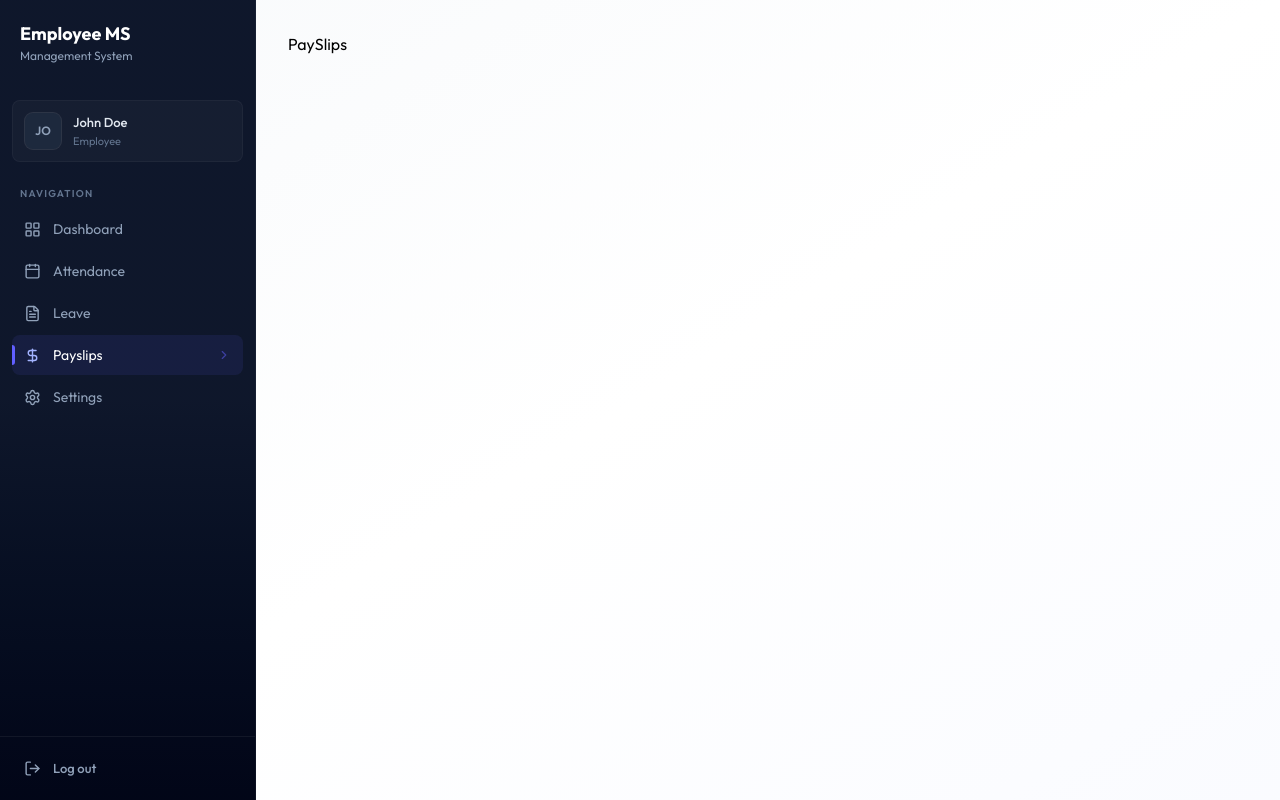
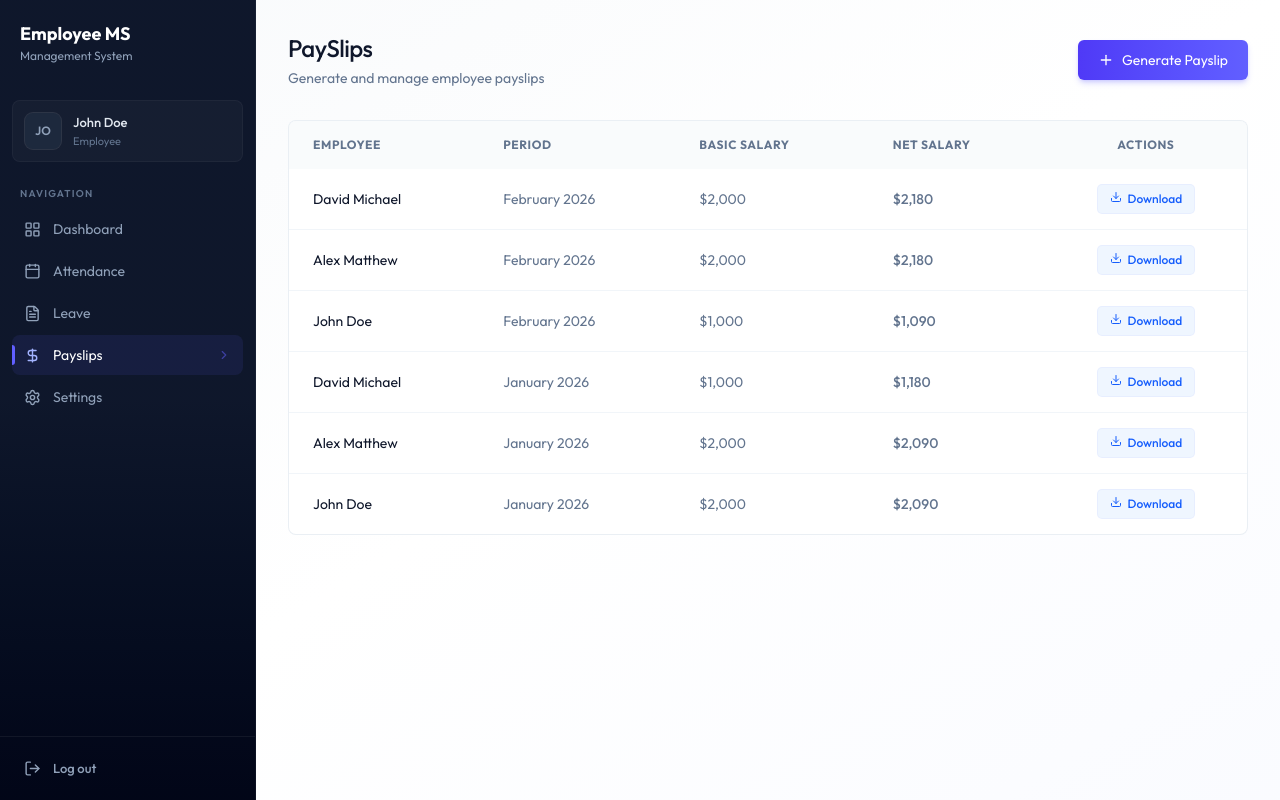
Before and after one commit to DIVGIT01/Employee_Management_System, a React (Vite) app in the folder client/: page /payslips in a window 1280 px wide. Built offline with nearby package versions, Linux system fonts and the light colour scheme.

Commit message:
Payslips page UI Completed

```diff
--- a/client/src/components/attendance/AttendanceStats.jsx
+++ b/client/src/components/attendance/AttendanceStats.jsx
@@ -16,9 +16,9 @@ const stats =[
     <div className='grid grid-cols-1 sm:grid-cols-3 gap-4 sm:gap-5 mb-8'>
       {stats.map((s)=>(
         <div key={s.label} className='card card-hover p-5 sm:p-6 flex items-center gap-4 relative overflow-hidden group'>
-          <div className='absolute left-0 top-0 bottom-0 w-1 rounded-r-full bg-slate-500/70 group-hover:bg-indigo-500/70' />
+          <div className='absolute left-0 top-0 bottom-0 w-1 rounded-r-full bg-slate-500/70 group-hover:bg-indigo-900/80' />
           <div className='p-3 bg-slate-100 rounded-lg group-hover:bg-indigo-50 transition-colors duration-200'>
-            <s.icon  className='w-5 h-5 text-slate-600 group-hover:text-indigo-600 transition-colors duration-200' />
+            <s.icon  className='w-5 h-4 text-slate-600 group-hover:text-indigo-600 transition-colors duration-200' />
             <div/>
             <div>
               <p className='text-sm text-slate-500 '>{s.label}</p>
--- /dev/null
+++ b/client/src/components/payslip/GeneratePayslipForm.jsx
@@ -0,0 +1,104 @@
+import React, { useState } from 'react'
+import { Loader, Loader2, Plus, X } from 'lucide-react'
+
+const GeneratePayslipForm = ({employees, onSuccess}) => {
+    const [isOpen, setIsOpen] = useState(false)
+    const [loading, setLoading] = useState(false)
+
+    if(!isOpen) return (
+        <button onClick={()=>setIsOpen(true)}
+        className='btn-primary flex items-center gap-2'>
+            <Plus className="w-4 h-4" /> Generate Payslip
+        </button>
+    )
+
+
+    const handleSubmit = async (e) => {
+        e.preventDefault();
+    }
+
+  return (
+    <div className='fixed inset-0 bg-black/40 backdrop-blur-sm flex
+    items-center justify-center z-50 p-4'>
+        <div className='card max-w-lg w-full p-6 animate-slide-up'>
+            <div className='flex justify-between items-center mb-6'>
+                <h3 className='text-lg font-bold text-slate-900'>Generate Monthly Payslip</h3>
+                <button
+                onClick={()=> setIsOpen(false)}
+                className='text-slate-400 hover:text-slate-600 p-1'>
+                    <X size={20} />
+                </button>
+            </div>
+            <form onSubmit={handleSubmit} className='space-y-4'>
+
+                {/* select employee */}
+                <div>
+                    <label className='block text-sm font-medium text-slate-700 mb-2'>Employee</label>
+                    <select name="employeeId" required>
+                        {employees.map((e)=>(
+                            <option key={e.id} value={e.id}>
+                                {e.firstName}  {e.lastName} ({e.position})
+                            </option>
+                        ))}
+                    </select>
+                </div>
+
+                {/* select month & year */}
+                <div className='grid grid-cols-2 gap-4'>
+                    <div>
+                        <label className='block text-sm font-medium text-slate-700 mb-2'>Month</label>
+                        <select name="month">
+                            {Array.from({length: 12}, (_,i)=> i+1).map((m)=>(
+                                <option key={m} value={m}>
+                                    {m}
+                                </option>
+                            ))}
+                        </select>
+                    </div>
+                </div>
+
+                {/* select Salary */}
+                <div>
+                        <label className='block text-sm font-medium text-slate-700 mb-2'>Year</label>
+                        <input type="number" name="year" defaultValue={new Date().getFullYear()} />
+                    </div>
+
+
+                {/* Basic Salary */}
+                <div>
+                        <label className='block text-sm font-medium text-slate-700 mb-2'>Basic Salary</label>
+                        <input type="number" name="basicSalary" required placeholder='5000'/>
+                    </div>
+
+
+                {/* Allowances & Deduction */}
+                <div className='grid grid-cols-2 gap-4'>
+                    <div>
+                        <label className='block text-sm font-medium text-slate-700 mb-2'>Allowances</label>
+                        <input type="number" name="allowances" required placeholder='0'/>
+                    </div>
+                    <div>
+                        <label className='block text-sm font-medium text-slate-700 mb-2'>Deductions</label>
+                        <input type="number" name="deductions" required placeholder='0'/>
+                    </div>
+                </div>
+
+                {/* buttons */}
+                <div className='flex justify-end gap-3 pt-2'>
+                    <button onClick={()=>setIsOpen(false)} type='button' className='btn-secondary'>
+                        Cancel
+                    </button>
+
+                    <button disabled={loading} type='submit' className='btn-primary flex items-center'>
+                        {loading && <Loader2 className='w-4h-4 mr-2 animate-spin' />}
+                        Generate
+                    </button>
+                </div>
+
+            </form>
+        </div>
+    </div>
+  )
+}
+
+export default GeneratePayslipForm
--- /dev/null
+++ b/client/src/components/payslip/PayslipList.jsx
@@ -0,0 +1,85 @@
+import { format } from "date-fns";
+import { Download } from "lucide-react";
+import React from "react";
+
+const PayslipList = ({ payslips, isAdmin }) => {
+  return (
+    <div className="card overflow-hidden mt-6">
+      <div className="overflow-x-auto">
+        <table className="table-modern w-full">
+          <thead>
+            <tr>
+              {isAdmin && <th>Employee</th>}
+              <th>Period</th>
+              <th>Basic Salary</th>
+              <th>Net Salary</th>
+              <th className="text-center">Actions</th>
+            </tr>
+          </thead>
+
+          <tbody>
+            {payslips.length === 0 ? (
+              <tr>
+                <td
+                  colSpan={isAdmin ? 5 : 4}
+                  className="text-center py-12 text-slate-400"
+                >
+                  No payslips found!
+                </td>
+              </tr>
+            ) : (
+              payslips.map((payslip) => {
+                return (
+                  <tr key={payslip._id || payslip.id}>
+                    {isAdmin && (
+                      <td className="text-slate-900">
+                        {payslip.employee?.firstName}{" "}
+                        {payslip.employee?.lastName}
+                      </td>
+                    )}
+
+                    <td className="text-slate-500">
+                      {format(
+                        new Date(
+                          payslip.year,
+                          payslip.month - 1
+                        ),
+                        "MMMM yyyy"
+                      )}
+                    </td>
+
+                    <td className="text-slate-500">
+                      ${payslip.basicSalary?.toLocaleString()}
+                    </td>
+
+                    <td className="font-medium text-slate-500">
+                      ${payslip.netSalary?.toLocaleString()}
+                    </td>
+
+                    <td className="text-center">
+                      <button
+                        onClick={() =>
+                          window.open(
+                            `/print/payslips/${
+                              payslip._id || payslip.id
+                            }`
+                          )
+                        }
+                        className="inline-flex text-center px-3 py-1.5 text-xs font-medium rounded text-blue-600 bg-blue-50 hover:bg-blue-100 transition-colors ring-1 ring-blue-600/10"
+                      >
+                        <Download className="w-3 h-3 mr-1.5" />
+                        Download
+                      </button>
+                    </td>
+                  </tr>
+                );
+              })
+            )}
+          </tbody>
+        </table>
+      </div>
+    </div>
+  );
+};
+
+export default PayslipList;
--- a/client/src/pages/PaySlips.jsx
+++ b/client/src/pages/PaySlips.jsx
@@ -1,10 +1,64 @@
+import { useCallback, useEffect, useState } from "react";
+import { dummyPayslipData, dummyEmployeeData } from "../assets/assets";
+import Loading from "../components/Loading";
+import PayslipList from "../components/payslip/PayslipList";
+import GeneratePayslipForm from "../components/payslip/GeneratePayslipForm";
 
 const PaySlips = () => {
+  const [payslips, setPayslips] = useState([]);
+  const [employees, setEmployees] = useState([]);
+  const [loading, setLoading] = useState(true);
+  const isAdmin = true;
+
+  const fetchPayslips = useCallback(async () => {
+    setPayslips(dummyPayslipData);
+
+    setTimeout(() => {
+      setLoading(false);
+    }, 1000);
+  }, []);
+
+  useEffect(() => {
+    fetchPayslips();
+  }, [fetchPayslips]);
+
+  useEffect(() => {
+    if (isAdmin) {
+      setEmployees(dummyEmployeeData);
+    }
+  }, [isAdmin]);
+
+  if (loading) {
+    return <Loading />;
+  }
+
   return (
-    <div>
-      PaySlips
+    <div className="animate-fade-in">
+      <div className="flex flex-col sm:flex-row justify-between items-start sm:items-center gap-4 mb-8">
+        <div>
+          <h1 className="page-title">PaySlips</h1>
+
+          <p className="page-subtitle">
+            {isAdmin
+              ? "Generate and manage employee payslips"
+              : "Your payslip history"}
+          </p>
+        </div>
+
+        {isAdmin && (
+          <GeneratePayslipForm
+            employees={employees}
+            onSuccess={fetchPayslips}
+          />
+        )}
+      </div>
+
+      <PayslipList
+        payslips={payslips}
+        isAdmin={isAdmin}
+      />
     </div>
-  )
-}
+  );
+};
 
-export default PaySlips
+export default PaySlips;
```
